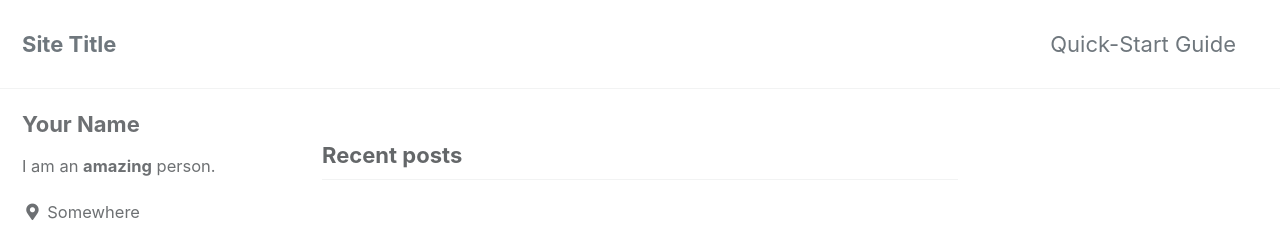
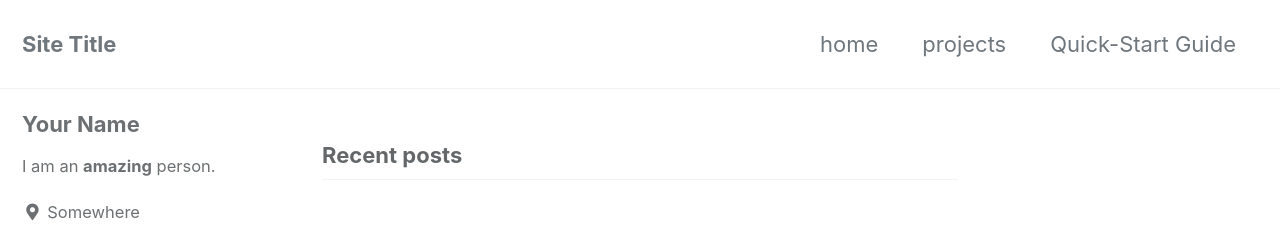
Before and after one commit to Sehoon1207/sehoon1207.github.io, a Jekyll site: the page built from index.html, in a window 1280 px wide. Shown: the top 225 px of the page. Built offline with Jekyll 4.4.1, drawn with Linux system fonts in a browser that asks for light colours; cached includes are drawn as plain includes; the list of posts is cut into pages by our own code.

Commit message:
Update navigation.yml

```diff
--- a/_data/navigation.yml
+++ b/_data/navigation.yml
@@ -1,5 +1,10 @@
 # main links
 main:
+  - title: "home"
+    url: /
+  - title: "projects"
+    url: "/01_projects/"
+
   - title: "Quick-Start Guide"
     url: https://mmistakes.github.io/minimal-mistakes/docs/quick-start-guide/
   # - title: "About"
```
